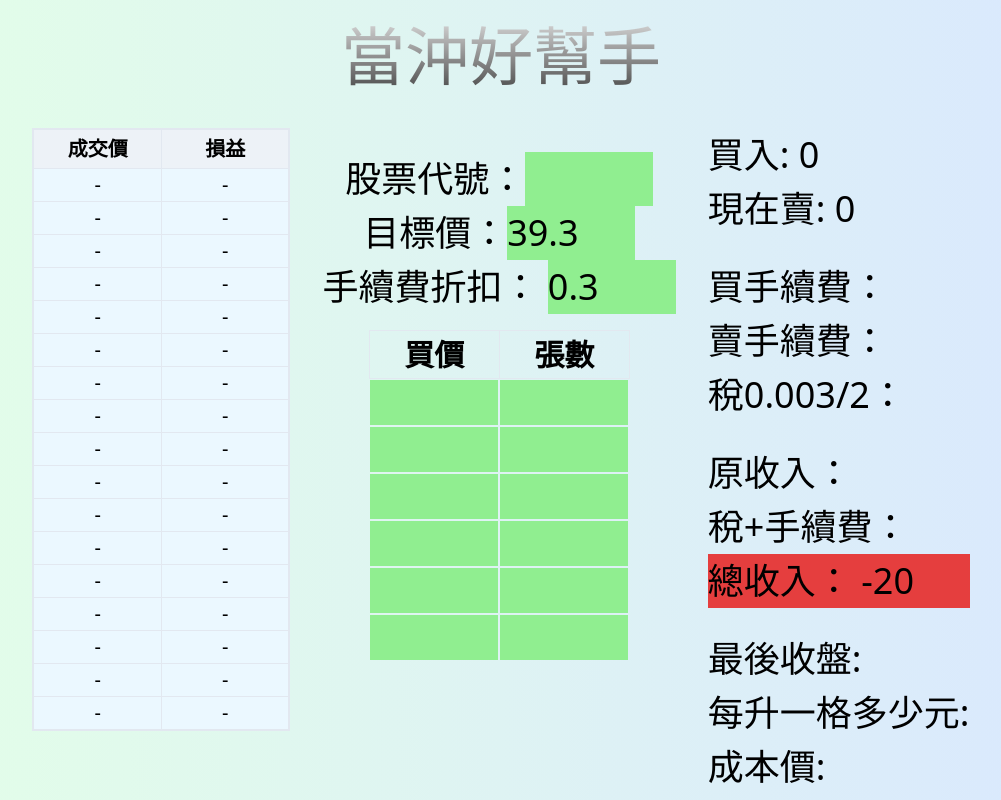
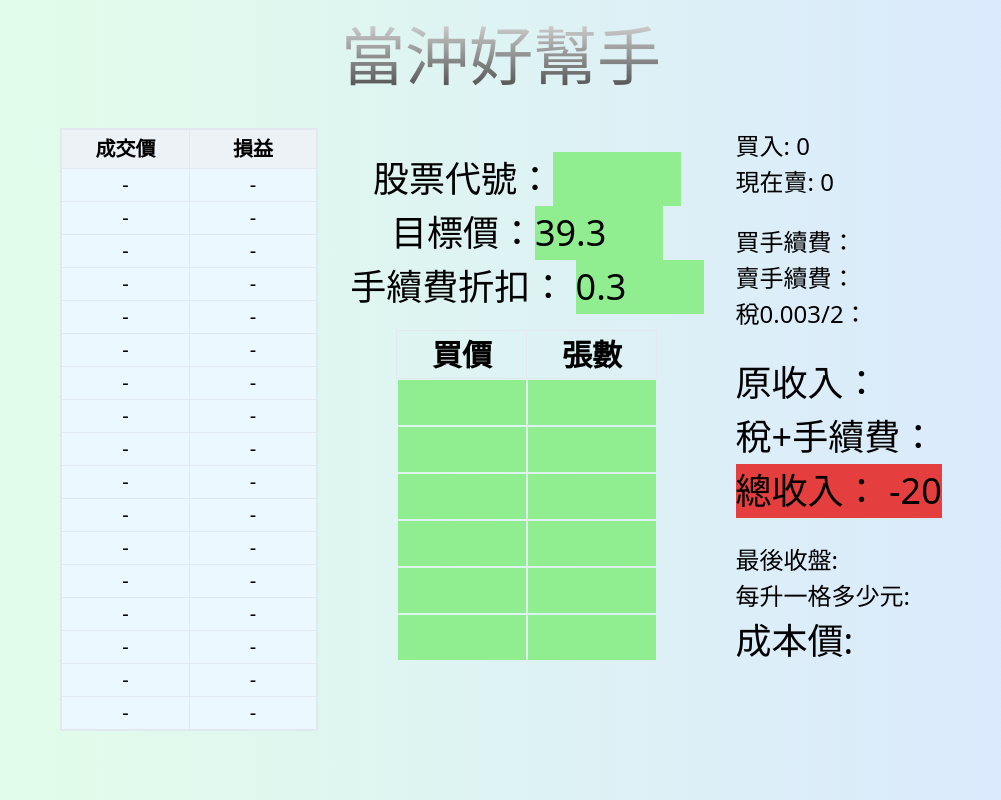
Before and after one commit to mlclmtan/vue-taiwan-day-trade-tool, a Vue app: page / in a window 1280 px wide. Shown: the top 800 px of the page, without its empty margins (139-1140 px from the left). Built offline with nearby package versions, Linux system fonts and the light colour scheme.

Commit message:
font adjustment for screen view comfortability

```diff
--- a/src/App.vue
+++ b/src/App.vue
@@ -51,21 +51,21 @@
       </div>
 
         <div class="flex flex-col h-screen mx-4 -mt-24 md:mt-0">
-          <h2>買入: {{ totalPaid }}</h2>
-          <h2>現在賣: {{ totalReceive }}</h2>
+          <h3>買入: {{ totalPaid }}</h3>
+          <h3>現在賣: {{ totalReceive }}</h3>
           <br />
-        <h2>買手續費： {{ totalPaid === 0 ? '' : totalBuyFee }}</h2>
-        <h2>
+        <h3>買手續費： {{ totalPaid === 0 ? '' : totalBuyFee }}</h3>
+        <h3>
           賣手續費： {{ totalPaid === 0 ? '' : totalSellFee }}
-        </h2>
-        <h2>稅0.003/2： {{ totalPaid === 0 ? '' : tax }}</h2>
+        </h3>
+        <h3>稅0.003/2： {{ totalPaid === 0 ? '' : tax }}</h3>
           <br />
           <h2>原收入： {{ totalPaid === 0 ? '' : income }}</h2>
           <h2>稅+手續費： {{ totalPaid === 0 ? '' : Math.round(allfees) }}</h2>
           <h2 class="bg-red-600">總收入： {{ Math.round(nett) }}</h2>
           <br />
-          <h2>最後收盤: {{ lprice }}</h2>
-          <h2>每升一格多少元: {{ totalPaid === 0 ? '' : tick }}</h2>
+          <h3>最後收盤: {{ lprice }}</h3>
+          <h3>每升一格多少元: {{ totalPaid === 0 ? '' : tick }}</h3>
           <h2>成本價: {{ avg === 0 ? '' : avg.toFixed(2) }}</h2>
         </div>
       </div>
@@ -284,4 +284,7 @@ div#title {
 h2 {
   font-size: 36px;
 }
+h3 {
+  font-size: 24px;
+}
 </style>
```
